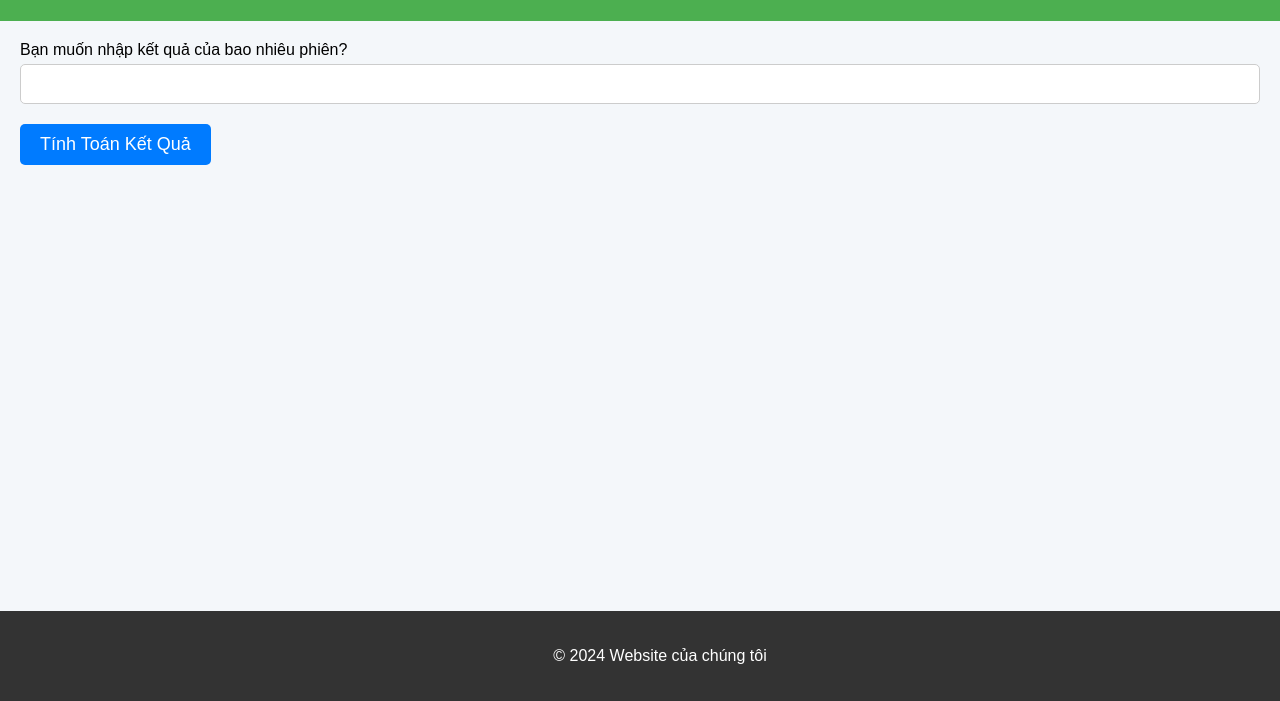
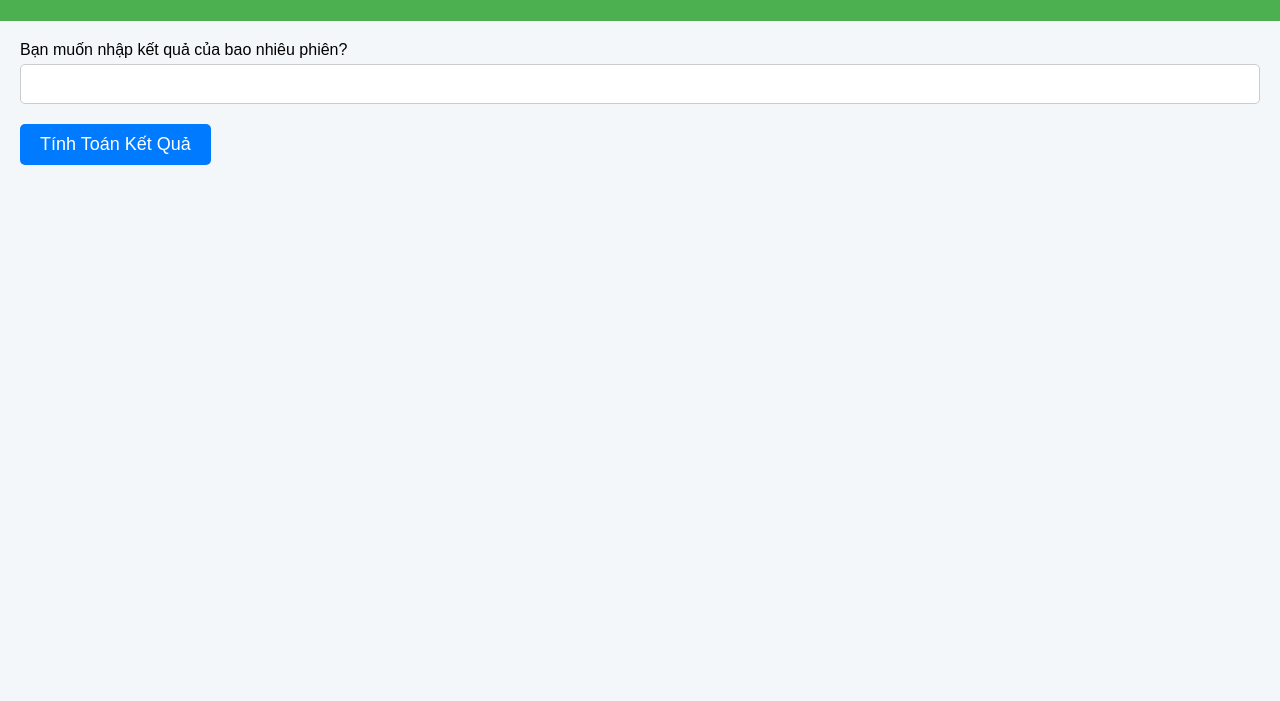
Before and after one commit to LEDO-DEV/lottery, a plain HTML site: page index.html in a window 1280 px wide. Shown: the part 99-800 px from the top of the page. Drawn offline with Linux system fonts and the light colour scheme.

Commit message:
Update index.html

```diff
--- a/index.html
+++ b/index.html
@@ -92,10 +92,6 @@
 
     <div id="results" class="result" style="display:none;"></div>
 </div>
-
-<footer>
-    <p>&copy; 2024 Website của chúng tôi</p>
-</footer>
 
 <script>
     // Hàm định dạng số thành chuỗi 2 chữ số
```
